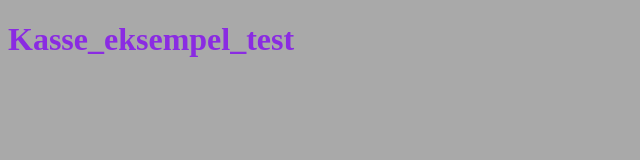
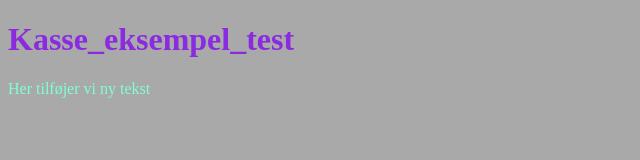
Before and after one commit to chmo0002/kasse_GIT_eksempel, a plain HTML site: page index.html in a window 1280 px wide. Shown: the whole page, without its empty margins (0-640 px from the left). Drawn offline with Linux system fonts and the light colour scheme.

Commit message:
added paragraph and changed color

```diff
--- a/index.html
+++ b/index.html
@@ -10,6 +10,7 @@
 
 <body>
     <h1>Kasse_eksempel_test</h1>
+    <p>Her tilføjer vi ny tekst</p>
     <script src="script.js"></script>
 </body>
 
--- a/styles.css
+++ b/styles.css
@@ -4,6 +4,9 @@
 h1 {
   color: blueviolet;
 }
+p {
+  color: aquamarine;
+}
 body {
   background-color: darkgrey;
 }
```
